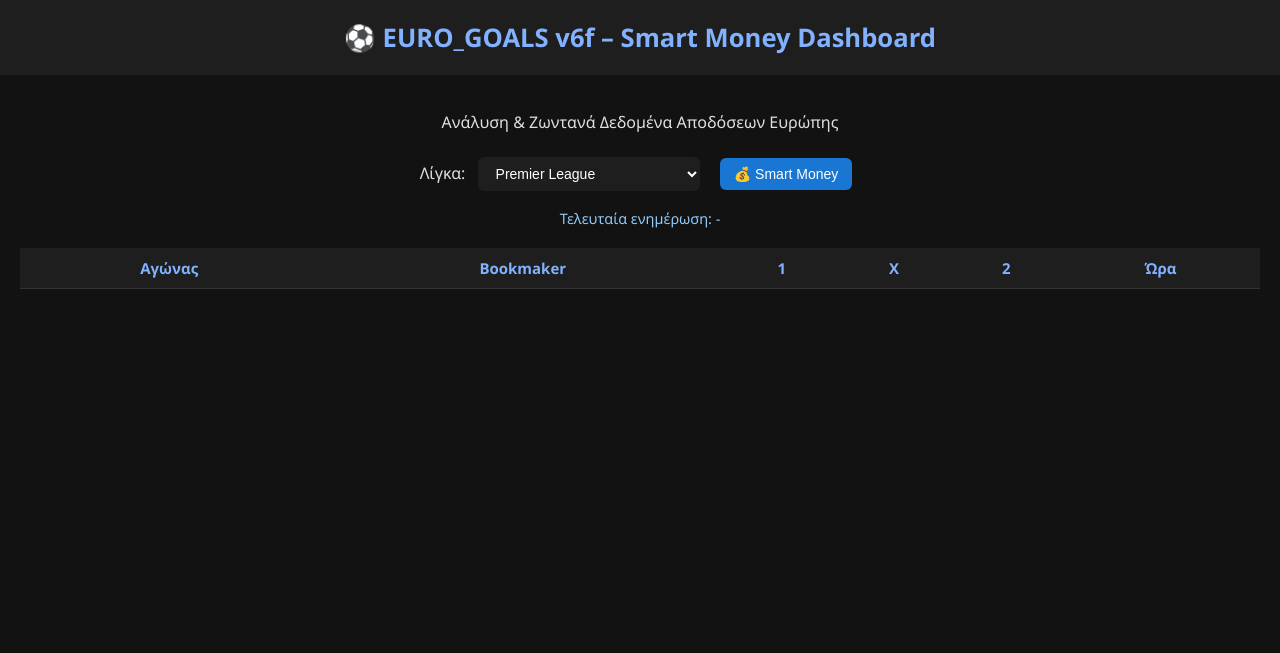
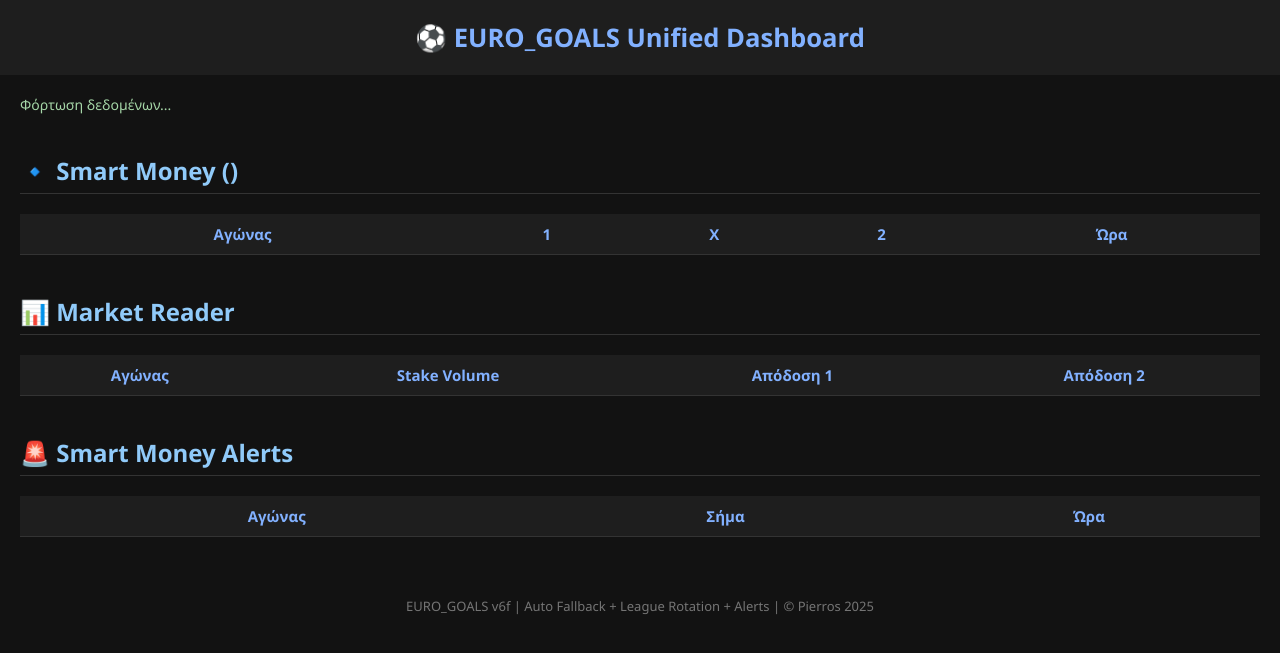
Before and after one commit to pierros1402/EURO_GOALS, a Flask app: page / in a window 1280 px wide. Shown: the top 653 px of the page. Run offline with Flask 3, Linux system fonts and the light colour scheme; lists and menus that the app fills with data are empty.

Commit message:
Add unified dashboard UI (Smart Money + Market + Alerts)

```diff
--- a/templates/index.html
+++ b/templates/index.html
@@ -3,7 +3,7 @@
 <head>
   <meta charset="UTF-8">
   <meta name="viewport" content="width=device-width, initial-scale=1.0">
-  <title>⚽ EURO_GOALS v6f – Smart Money Dashboard</title>
+  <title>⚽ EURO_GOALS Dashboard v6f</title>
   <style>
     body {
       background-color: #121212;
@@ -22,37 +22,23 @@
     }
     main {
       padding: 20px;
-      text-align: center;
     }
-    select, button {
-      margin: 8px;
-      padding: 8px 14px;
-      border-radius: 6px;
-      border: none;
-      font-size: 14px;
-    }
-    select {
-      background-color: #1e1e1e;
-      color: #fff;
-    }
-    button {
-      cursor: pointer;
-      background-color: #1976d2;
-      color: #fff;
-      transition: 0.3s;
-    }
-    button:hover {
-      background-color: #42a5f5;
+    h2 {
+      color: #90caf9;
+      border-bottom: 1px solid #333;
+      padding-bottom: 6px;
+      margin-top: 40px;
     }
     table {
       width: 100%;
       border-collapse: collapse;
-      margin-top: 20px;
+      margin-top: 10px;
       font-size: 15px;
     }
     th, td {
       padding: 10px;
       border-bottom: 1px solid #333;
+      text-align: center;
     }
     th {
       background-color: #1e1e1e;
@@ -61,170 +47,118 @@
     tr:hover {
       background-color: #2a2a2a;
     }
-    .update-time {
-      margin-top: 10px;
-      color: #90caf9;
-      font-size: 0.9rem;
+    #lastUpdate {
+      color: #a5d6a7;
+      margin-bottom: 10px;
+      font-size: 14px;
+    }
+    .league {
+      color: #ffca28;
+      font-weight: bold;
+    }
+    .alert {
+      color: #ef5350;
+      font-weight: bold;
+    }
+    footer {
+      text-align: center;
+      font-size: 13px;
+      color: #757575;
+      margin-top: 40px;
     }
   </style>
 </head>
 
 <body>
-  <header>⚽ EURO_GOALS v6f – Smart Money Dashboard</header>
+  <header>⚽ EURO_GOALS Unified Dashboard</header>
   <main>
-    <p>Ανάλυση & Ζωντανά Δεδομένα Αποδόσεων Ευρώπης</p>
+    <div id="lastUpdate">Φόρτωση δεδομένων...</div>
 
-    <div>
-      <label for="smartLeague">Λίγκα:</label>
-      <select id="smartLeague">
-        <optgroup label="Αγγλία 🇬🇧">
-          <option value="eng1">Premier League</option>
-          <option value="eng2">Championship</option>
-          <option value="eng3">League One</option>
-          <option value="eng4">League Two</option>
-        </optgroup>
-
-        <optgroup label="Γερμανία 🇩🇪">
-          <option value="ger1">Bundesliga</option>
-          <option value="ger2">2. Bundesliga</option>
-          <option value="ger3">3. Liga</option>
-        </optgroup>
-
-        <optgroup label="Ελλάδα 🇬🇷">
-          <option value="gr1">Super League 1</option>
-          <option value="gr2">Super League 2</option>
-        </optgroup>
-
-        <optgroup label="Ισπανία 🇪🇸">
-          <option value="es1">La Liga</option>
-          <option value="es2">Segunda División</option>
-        </optgroup>
-
-        <optgroup label="Ιταλία 🇮🇹">
-          <option value="it1">Serie A</option>
-          <option value="it2">Serie B</option>
-        </optgroup>
-
-        <optgroup label="Γαλλία 🇫🇷">
-          <option value="fr1">Ligue 1</option>
-          <option value="fr2">Ligue 2</option>
-        </optgroup>
-
-        <optgroup label="Ολλανδία 🇳🇱">
-          <option value="nl1">Eredivisie</option>
-          <option value="nl2">Eerste Divisie</option>
-        </optgroup>
-
-        <optgroup label="Βέλγιο 🇧🇪">
-          <option value="be1">First Division A</option>
-          <option value="be2">First Division B</option>
-        </optgroup>
-
-        <optgroup label="Ελβετία 🇨🇭">
-          <option value="ch1">Super League</option>
-          <option value="ch2">Challenge League</option>
-        </optgroup>
-
-        <optgroup label="Αυστρία 🇦🇹">
-          <option value="at1">Bundesliga</option>
-          <option value="at2">2. Liga</option>
-        </optgroup>
-
-        <optgroup label="Βόρεια Ευρώπη 🇩🇰🇸🇪🇳🇴🇫🇮">
-          <option value="dk1">Δανία Superliga</option>
-          <option value="dk2">Δανία 1η Κατηγορία</option>
-          <option value="se1">Σουηδία Allsvenskan</option>
-          <option value="se2">Σουηδία Superettan</option>
-          <option value="no1">Νορβηγία Eliteserien</option>
-          <option value="no2">Νορβηγία 1η Κατηγορία</option>
-          <option value="fi1">Φινλανδία Veikkausliiga</option>
-          <option value="fi2">Φινλανδία Ykkonen</option>
-        </optgroup>
-
-        <optgroup label="Κεντρική & Ανατολική Ευρώπη 🇵🇱🇨🇿🇭🇺🇷🇴">
-          <option value="pl1">Πολωνία Ekstraklasa</option>
-          <option value="pl2">Πολωνία 1η Κατηγορία</option>
-          <option value="cz1">Τσεχία FNL</option>
-          <option value="cz2">Τσεχία 2η Κατηγορία</option>
-          <option value="hu1">Ουγγαρία NB I</option>
-          <option value="hu2">Ουγγαρία NB II</option>
-          <option value="ro1">Ρουμανία Liga I</option>
-          <option value="ro2">Ρουμανία Liga II</option>
-        </optgroup>
-
-        <optgroup label="Ιρλανδία & Ισλανδία 🇮🇪🇮🇸">
-          <option value="ie1">Ιρλανδία Premier Division</option>
-          <option value="ie2">Ιρλανδία First Division</option>
-          <option value="is1">Ισλανδία Úrvalsdeild</option>
-          <option value="is2">Ισλανδία 1η Κατηγορία</option>
-        </optgroup>
-
-        <optgroup label="Πορτογαλία 🇵🇹">
-          <option value="pt1">Primeira Liga</option>
-          <option value="pt2">Segunda Liga</option>
-        </optgroup>
-
-        <optgroup label="Ευρωπαϊκές Διοργανώσεις 🌍">
-          <option value="ucl">Champions League</option>
-          <option value="uel">Europa League</option>
-          <option value="uecl">Conference League</option>
-        </optgroup>
-      </select>
-
-      <button onclick="loadSmartMoney()">💰 Smart Money</button>
-    </div>
-
-    <div class="update-time" id="lastUpdate">Τελευταία ενημέρωση: -</div>
-
+    <h2>🔹 Smart Money (<span id="league"></span>)</h2>
     <table id="smartTable">
       <thead>
-        <tr>
-          <th>Αγώνας</th>
-          <th>Bookmaker</th>
-          <th>1</th>
-          <th>X</th>
-          <th>2</th>
-          <th>Ώρα</th>
-        </tr>
+        <tr><th>Αγώνας</th><th>1</th><th>X</th><th>2</th><th>Ώρα</th></tr>
+      </thead>
+      <tbody></tbody>
+    </table>
+
+    <h2>📊 Market Reader</h2>
+    <table id="marketTable">
+      <thead>
+        <tr><th>Αγώνας</th><th>Stake Volume</th><th>Απόδοση 1</th><th>Απόδοση 2</th></tr>
+      </thead>
+      <tbody></tbody>
+    </table>
+
+    <h2>🚨 Smart Money Alerts</h2>
+    <table id="alertsTable">
+      <thead>
+        <tr><th>Αγώνας</th><th>Σήμα</th><th>Ώρα</th></tr>
       </thead>
       <tbody></tbody>
     </table>
   </main>
 
+  <footer>
+    EURO_GOALS v6f | Auto Fallback + League Rotation + Alerts | © Pierros 2025
+  </footer>
+
   <script>
-    async function loadSmartMoney() {
-      const league = document.getElementById("smartLeague").value;
-      const res = await fetch(`/smart_money?league=${league}`);
-      const data = await res.json();
+    async function loadDashboard() {
+      try {
+        const res = await fetch("/dashboard_data");
+        const data = await res.json();
 
-      const tbody = document.querySelector("#smartTable tbody");
-      tbody.innerHTML = "";
+        document.getElementById("lastUpdate").innerHTML =
+          "🕒 Τελευταία ενημέρωση: " + data.timestamp;
+        document.getElementById("league").innerText =
+          data.current_league ? data.current_league.replace("soccer_", "") : "-";
 
-      if (!data.results || data.results.length === 0) {
-        tbody.innerHTML = `<tr><td colspan="6">⚠️ Δεν βρέθηκαν αγώνες</td></tr>`;
-        document.getElementById("lastUpdate").textContent = "Τελευταία ενημέρωση: -";
-        return;
+        // Smart Money
+        const smartBody = document.querySelector("#smartTable tbody");
+        smartBody.innerHTML = "";
+        data.smart_money.forEach(m => {
+          smartBody.innerHTML += `
+            <tr>
+              <td>${m.match}</td>
+              <td>${m.odds?.Home?.toFixed(2) ?? "-"}</td>
+              <td>${m.odds?.Draw?.toFixed(2) ?? "-"}</td>
+              <td>${m.odds?.Away?.toFixed(2) ?? "-"}</td>
+              <td>${m.time ?? "-"}</td>
+            </tr>`;
+        });
+
+        // Market Reader
+        const marketBody = document.querySelector("#marketTable tbody");
+        marketBody.innerHTML = "";
+        (data.market_reader || []).forEach(m => {
+          marketBody.innerHTML += `
+            <tr>
+              <td>${m.match ?? "-"}</td>
+              <td>${m.volume ?? "-"}</td>
+              <td>${m.odds1 ?? "-"}</td>
+              <td>${m.odds2 ?? "-"}</td>
+            </tr>`;
+        });
+
+        // Alerts
+        const alertsBody = document.querySelector("#alertsTable tbody");
+        alertsBody.innerHTML = "";
+        (data.alerts || []).forEach(a => {
+          alertsBody.innerHTML += `
+            <tr class="alert">
+              <td>${a.match ?? "-"}</td>
+              <td>${a.signal ?? "⚠️"}</td>
+              <td>${a.time ?? "-"}</td>
+            </tr>`;
+        });
+      } catch (err) {
+        console.error("Dashboard load error:", err);
       }
+    }
 
-      data.results.forEach(row => {
-        const odds = row.odds || {};
-        const tr = `
-          <tr>
-            <td>${row.match}</td>
-            <td>${row.bookmaker}</td>
-            <td>${odds["Home"] || "-"}</td>
-            <td>${odds["Draw"] || "-"}</td>
-            <td>${odds["Away"] || "-"}</td>
-            <td>${row.time}</td>
-          </tr>
-        `;
-        tbody.innerHTML += tr;
-      });
-
-      const time = data.last_update ? data.last_update : "-";
-      document.getElementById("lastUpdate").textContent =
-        `Τελευταία ενημέρωση: ${time}`;
-    }
+    loadDashboard();
+    setInterval(loadDashboard, 30000); // refresh κάθε 30 sec
   </script>
 </body>
 </html>
```
